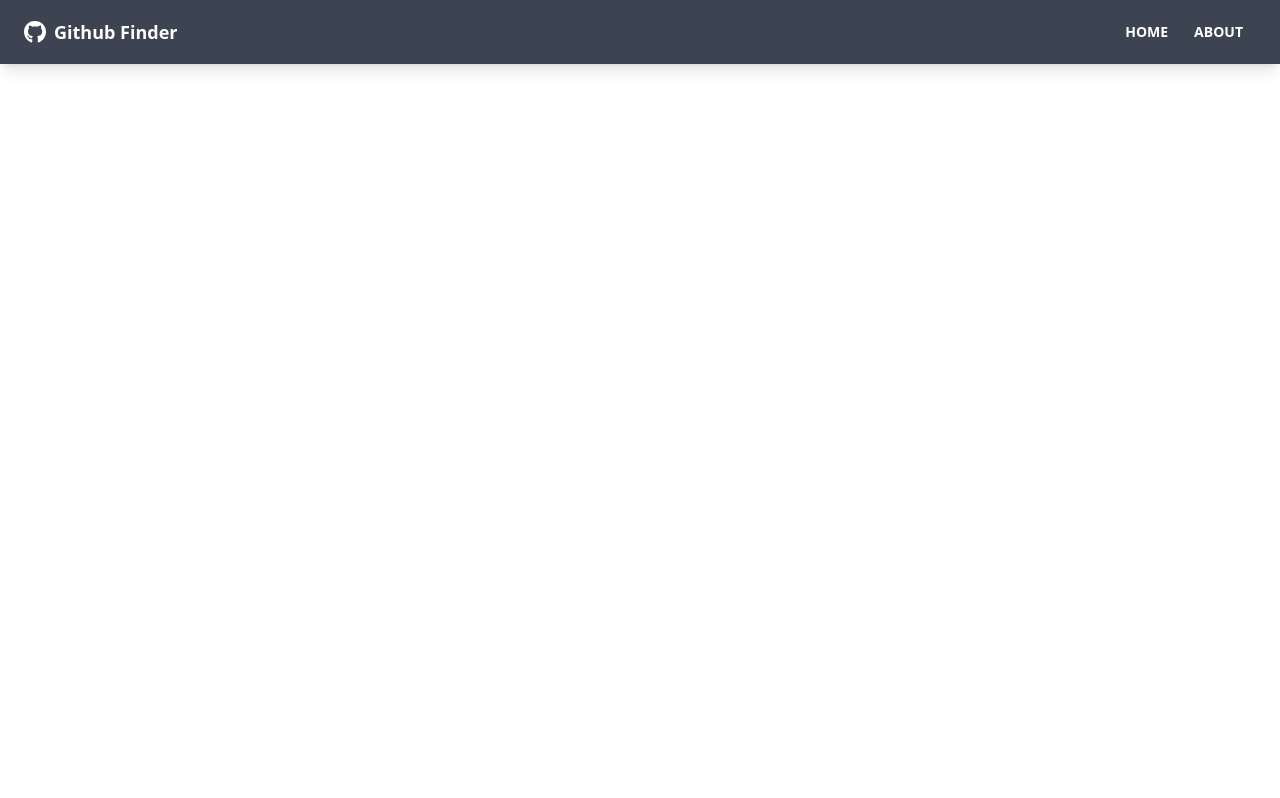
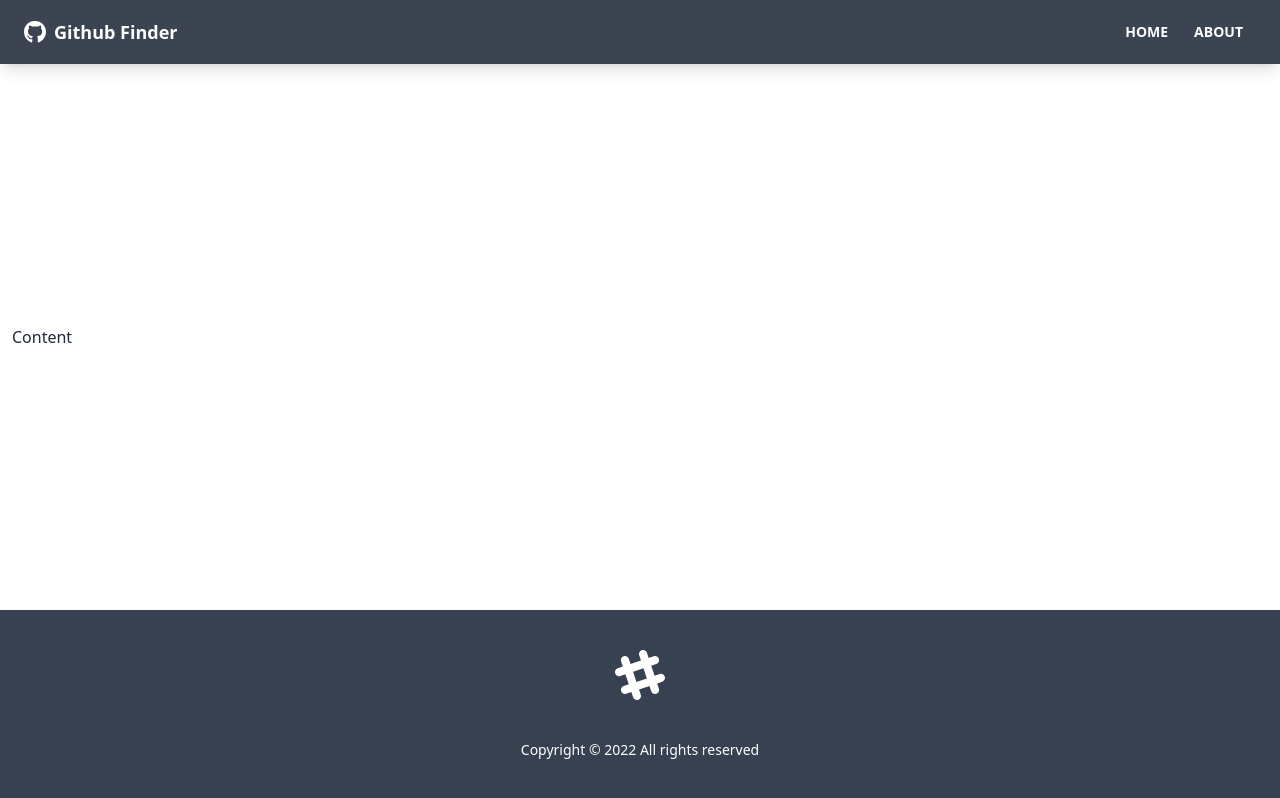
Before and after one commit to alexeiscript/github-finder, a React (Create React App) app: page / in a window 1280 px wide. Built offline with nearby package versions, Linux system fonts and the light colour scheme.

Commit message:
create footer

```diff
--- a/src/App.js
+++ b/src/App.js
@@ -1,5 +1,6 @@
 import { BrowserRouter as Router, Route, Routes } from 'react-router-dom'
 import Navbar from './components/layout/Navbar'
+import Footer from './components/layout/Footer'
 
 function App() {
   return (
@@ -7,7 +8,8 @@
       <div className='flex flex-col justify-between h-screen'>
         <Navbar />
 
-        <main className='container mx-auto px-3 pb-12'></main>
+        <main className='container mx-auto px-3 pb-12'>Content</main>
+        <Footer />
       </div>
     </Router>
   )
--- /dev/null
+++ b/src/components/layout/Footer.jsx
@@ -0,0 +1,21 @@
+function Footer() {
+  const footerYear = new Date().getFullYear()
+  return (
+    <footer className='footer p-10 bg-gray-700 text-primary-content footer-center'>
+      <svg
+        width='50'
+        height='50'
+        viewBox='0 0 24 24'
+        xmlns='http://www.w3.org/2000/svg'
+        fillRule='evenodd'
+        clipRule='evenodd'
+        className='inline-block fill-current'
+      >
+        <path d='M22.672 15.226l-2.432.811.841 2.515c.33 1.019-.209 2.127-1.23 2.456-1.15.325-2.148-.321-2.463-1.226l-.84-2.518-5.013 1.677.84 2.517c.391 1.203-.434 2.542-1.831 2.542-.88 0-1.601-.564-1.86-1.314l-.842-2.516-2.431.809c-1.135.328-2.145-.317-2.463-1.229-.329-1.018.211-2.127 1.231-2.456l2.432-.809-1.621-4.823-2.432.808c-1.355.384-2.558-.59-2.558-1.839 0-.817.509-1.582 1.327-1.846l2.433-.809-.842-2.515c-.33-1.02.211-2.129 1.232-2.458 1.02-.329 2.13.209 2.461 1.229l.842 2.515 5.011-1.677-.839-2.517c-.403-1.238.484-2.553 1.843-2.553.819 0 1.585.509 1.85 1.326l.841 2.517 2.431-.81c1.02-.33 2.131.211 2.461 1.229.332 1.018-.21 2.126-1.23 2.456l-2.433.809 1.622 4.823 2.433-.809c1.242-.401 2.557.484 2.557 1.838 0 .819-.51 1.583-1.328 1.847m-8.992-6.428l-5.01 1.675 1.619 4.828 5.011-1.674-1.62-4.829z'></path>
+      </svg>
+      <p>Copyright &copy; {footerYear} All rights reserved</p>
+    </footer>
+  )
+}
+
+export default Footer
```
